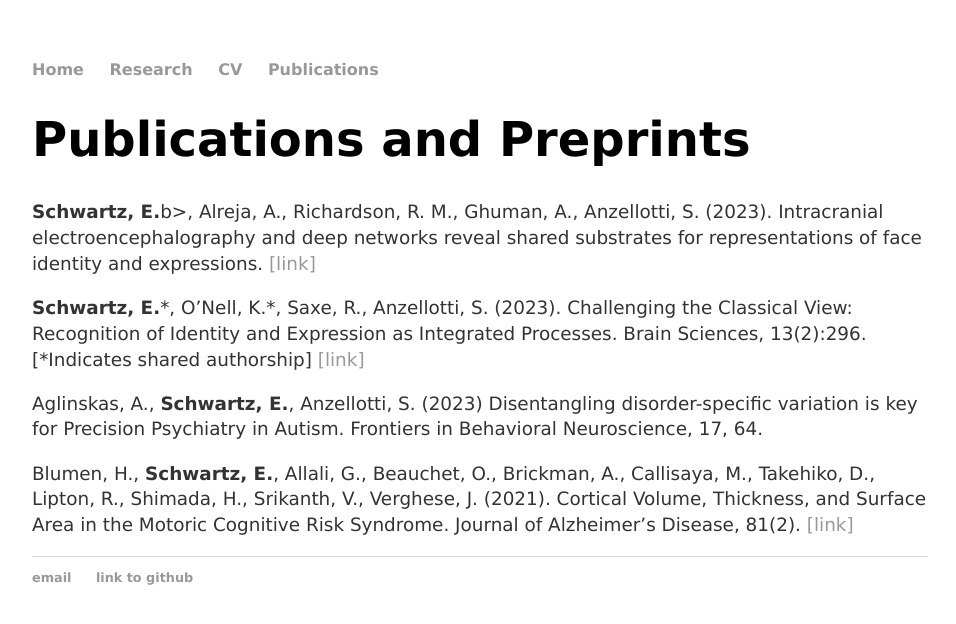
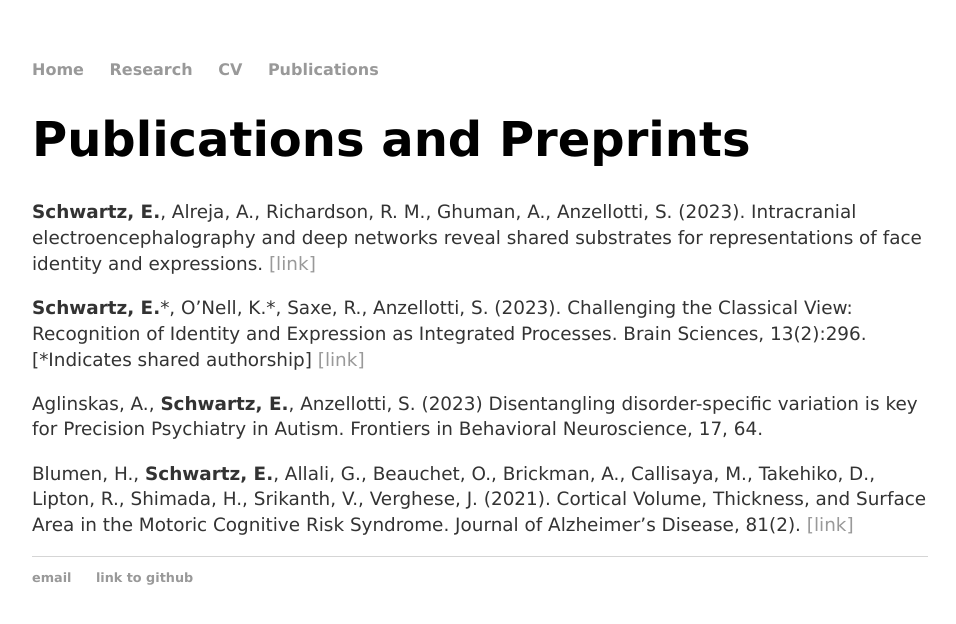
Before and after one commit to els615/els615.github.io, a Jekyll site: the page built from Publications/index.html, in a window 1280 px wide. Shown: the top 624 px of the page, without its empty margins (160-1116 px from the left). Built offline with Jekyll 4.4.1, drawn with Linux system fonts in a browser that asks for light colours.

```diff
--- a/Publications/index.html
+++ b/Publications/index.html
@@ -4,7 +4,7 @@ title: Emily Schwartz's Publications
 ---
 <div class="blurb">
 	<h1>Publications and Preprints</h1>
-	  <p><b>Schwartz, E.</b>b>, Alreja, A., Richardson, R. M., Ghuman, A., Anzellotti, S. (2023). Intracranial electroencephalography and deep networks reveal shared substrates for representations of face identity and expressions.
+	  <p><b>Schwartz, E.</b>, Alreja, A., Richardson, R. M., Ghuman, A., Anzellotti, S. (2023). Intracranial electroencephalography and deep networks reveal shared substrates for representations of face identity and expressions.
 	  <a href="https://www.jneurosci.org/content/43/23/4291.abstract" target="_blank">[link]</a></p>
 	<p><b>Schwartz, E.</b>*, O’Nell, K.*, Saxe, R., Anzellotti, S. (2023). Challenging the Classical View:
 	  Recognition of Identity and Expression as Integrated Processes. Brain Sciences, 13(2):296. [*Indicates shared authorship]
```
